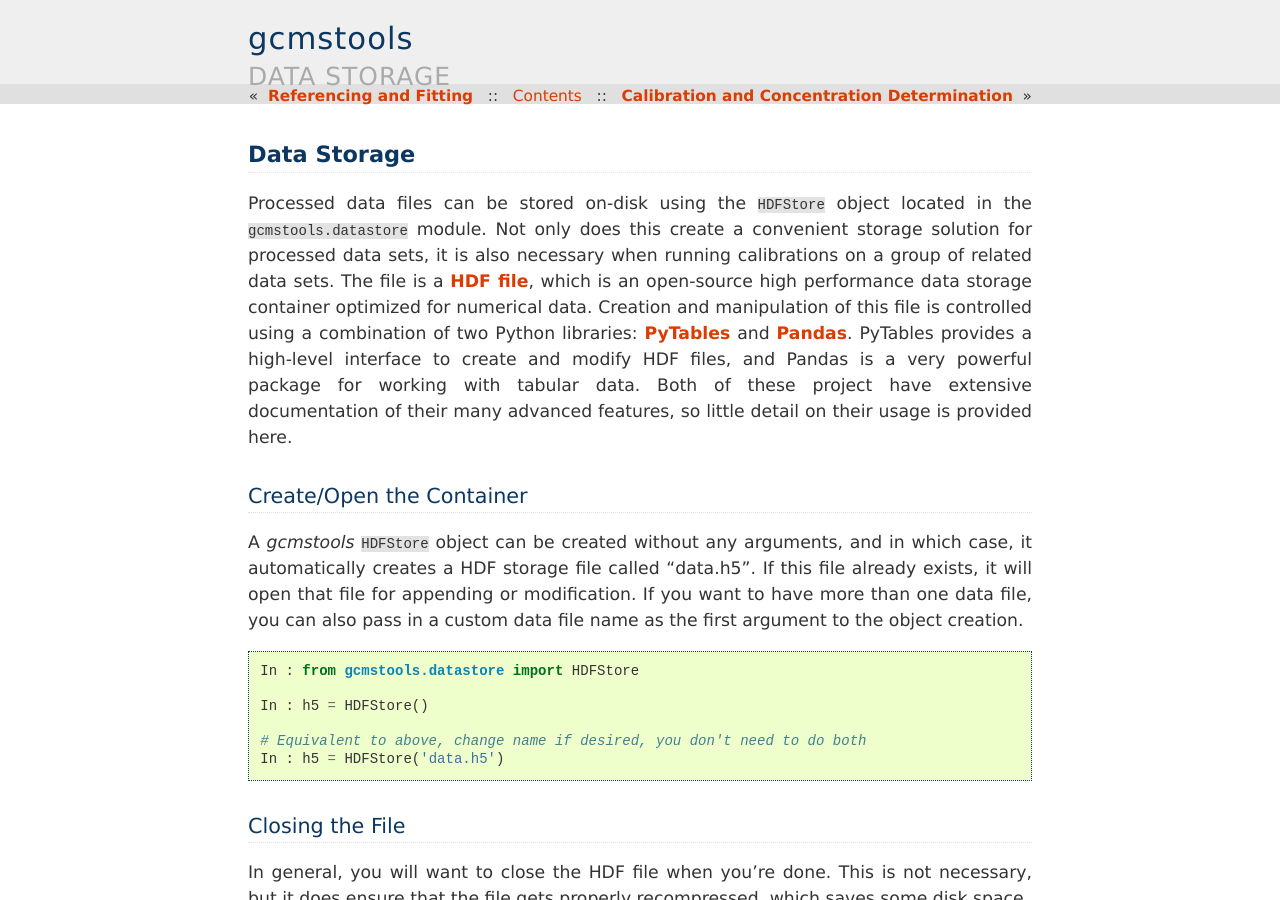
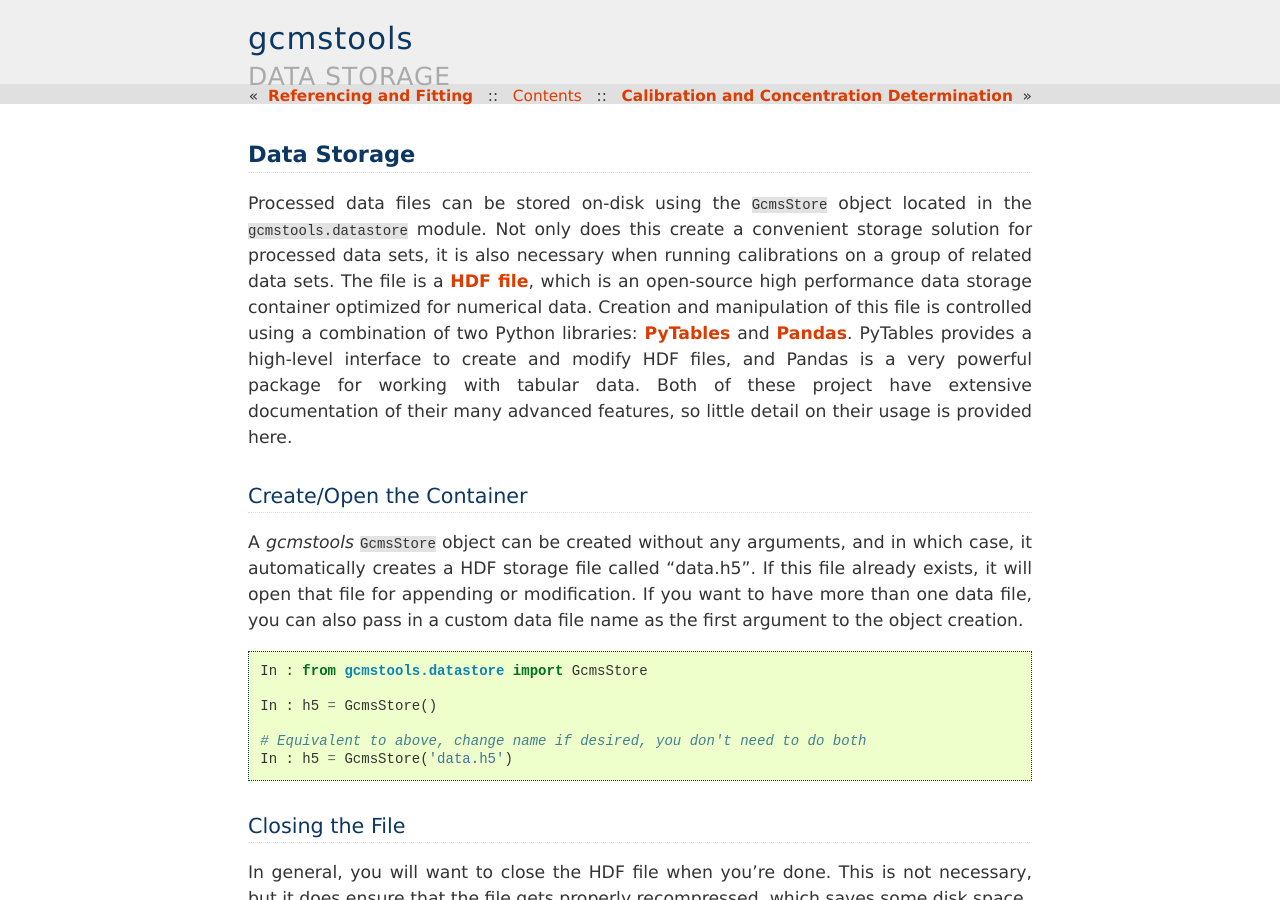
Before and after one commit to rnelsonchem/gcmstools, a Sphinx documentation site: the page built from docs/storage.rst, in a window 1280 px wide and 900 px high. Built offline with Sphinx 7.4.7, drawn with Linux system fonts in a browser that asks for light colours.

Commit message:
Change name of HDFStore to GcmsStore
I realize now that it doesn't make sense to use the same name as the Pandas
HDF class. This will aleviate some confusion.

```diff
--- a/docs/calibration.rst
+++ b/docs/calibration.rst
@@ -60,7 +60,7 @@ to use. The columns of this file are as follows:
 * *File*: This is the name of the data set that was collected at a particular
   concentration of *Compound*. Again, this filename can be the full filename
   (with or without the path) or the simplified name. See the :ref:`files
-  attribute <procfiles>` section of the HDFStore docs for more info.
+  attribute <procfiles>` section of the GcmsStore docs for more info.
 
 * *Concentration*: This is the known concentration of the  *Compound*. This
   should only be a number: do not include units. All of the concentrations
--- a/docs/storage.rst
+++ b/docs/storage.rst
@@ -1,7 +1,7 @@
 Data Storage
 ############
 
-Processed data files can be stored on-disk using the ``HDFStore`` object
+Processed data files can be stored on-disk using the ``GcmsStore`` object
 located in the ``gcmstools.datastore`` module. Not only does this create a
 convenient storage solution for processed data sets, it is also necessary when
 running calibrations on a group of related data sets. The file is a `HDF
@@ -20,20 +20,20 @@ features, so little detail on their usage is provided here.
 Create/Open the Container
 -------------------------
 
-A *gcmstools* ``HDFStore`` object can be created without any arguments, and in
-which case, it automatically creates a HDF storage file called "data.h5". If
-this file already exists, it will open that file for appending or
+A *gcmstools* ``GcmsStore`` object can be created without any arguments, and
+in which case, it automatically creates a HDF storage file called "data.h5".
+If this file already exists, it will open that file for appending or
 modification. If you want to have more than one data file, you can also pass
 in a custom data file name as the first argument to the object creation.
 
 .. code::
 
-    In : from gcmstools.datastore import HDFStore
+    In : from gcmstools.datastore import GcmsStore
 
-    In : h5 = HDFStore()
+    In : h5 = GcmsStore()
 
     # Equivalent to above, change name if desired, you don't need to do both
-    In : h5 = HDFStore('data.h5')
+    In : h5 = GcmsStore('data.h5')
 
 Closing the File
 ----------------
@@ -119,7 +119,7 @@ Stored Data Tables
 This HDF data file may contain a number of Pandas data tables (DataFrames)
 with information about the files, calibration, etc. A list of currently
 available tables can be obtained from the ``pdh5`` attribute of the
-``HDFStore`` object. (Note: you won't see these attributes using :ref:`tab
+``GcmsStore`` object. (Note: you won't see these attributes using :ref:`tab
 completion <ipytab>`. You must directly inspect ``pdh5``.
 
 .. code::
```
Also changed, not shown: docs/appendB.rst (+6 -6 lines), 3 other files.
